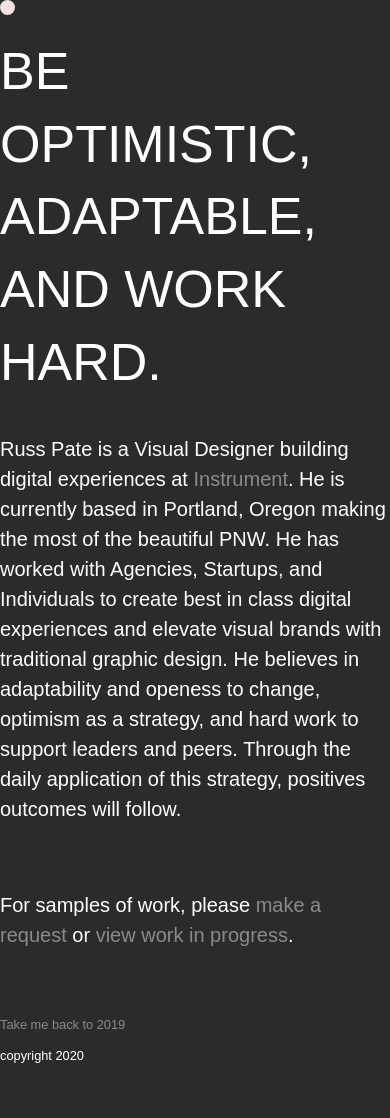
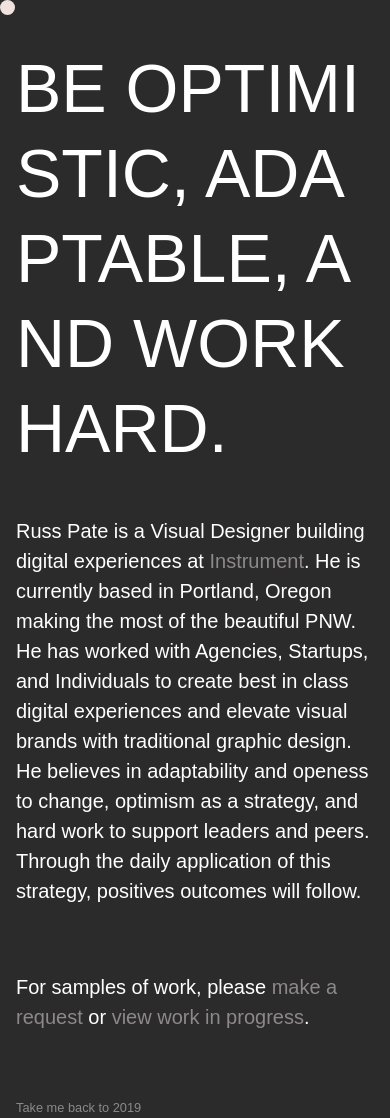
Before and after one commit to russpate/russpatedotcom, a website: page index.html in a window 390 px wide. Shown: the top 1118 px of the page. Before the commit the page ends 1088 px from the top, so only its background shows below. Drawn offline with nearby package versions, Linux system fonts and the light colour scheme; a web font is replaced by a local one.

Commit message:
added word-break to headline-1 so I can scale it a little bigger on mobile--its funky but i think i like it.

```diff
--- a/index.html
+++ b/index.html
@@ -14,11 +14,11 @@
 
 <body>
   <div class="cursor"></div>
-  <div class="w-80-l w-100 center">
+  <div class="w-80-l w-100 center ph3 ph0-ns">
     <section class="animated fadeIn w-100 dib">
       <div class="w-100 w-90-l">
         <div class="w-100">
-          <h1 class="ttu strong heading-1">
+          <h1 class="ttu strong lh-title heading-1">
             Be optimistic, adaptable, and work hard.
           </h1>
           <h1 class="heading-2">
--- a/src/scss/_type.scss
+++ b/src/scss/_type.scss
@@ -58,7 +58,8 @@ h1.big {
 
 @media (min-width: 375px) and (max-width: 960px) {
   .heading-1{
-   font-size: 3.25rem;
+   font-size: 4.25rem;
+   word-break: break-all;
   }
 }
 
```
Also changed, not shown: dist/css/main.css.
